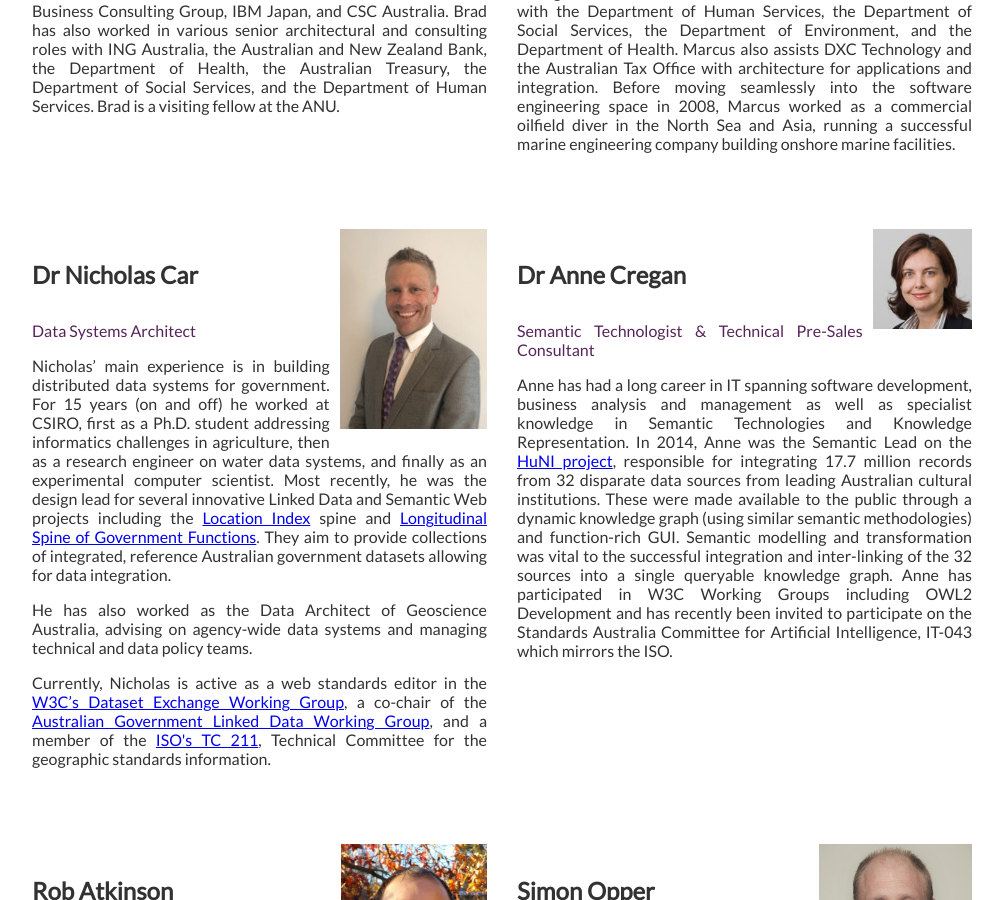
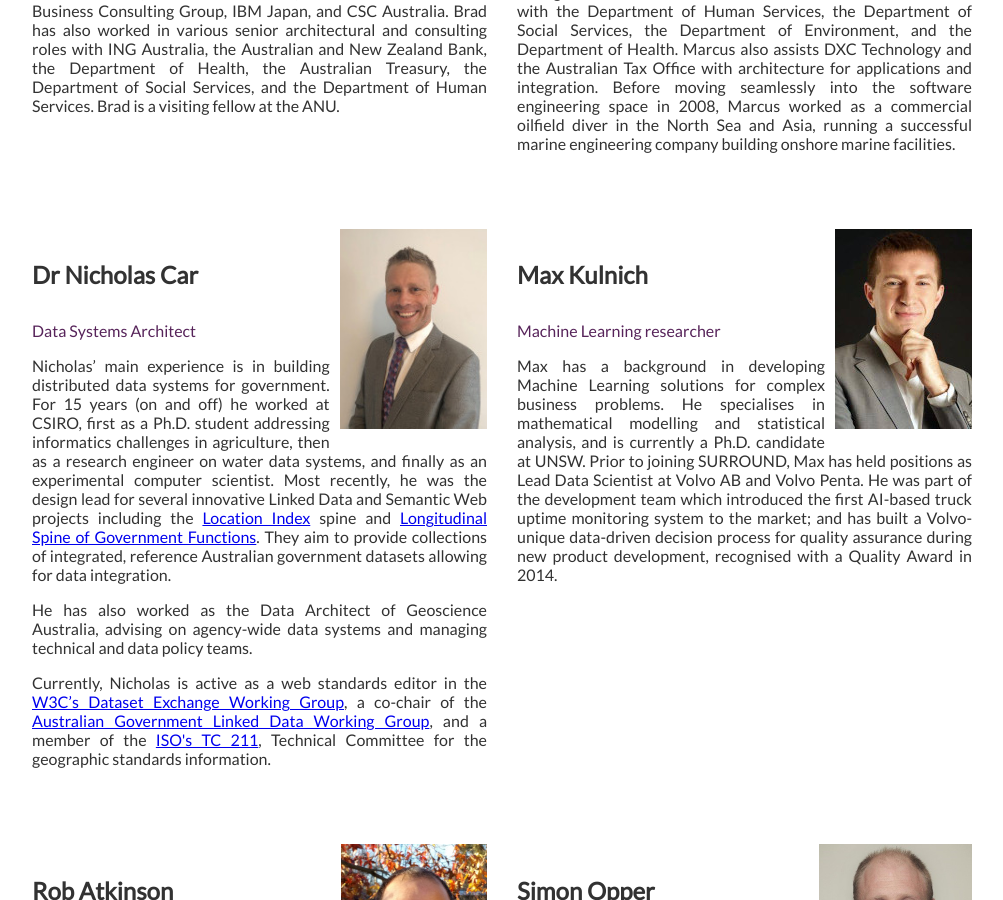
Before and after one commit to surroundaustralia/surroundaustralia.com, a Jekyll site: the page built from pages/about.html, in a window 1280 px wide and 900 px high, scrolled down 715 px. Shown: the whole window, without its empty margins (138-1141 px from the left). Built offline with Jekyll 4.4.1, drawn with Linux system fonts in a browser that asks for light colours; some of the changed text lies outside the part shown.

Commit message:
add Max & Simon T to about

```diff
--- a/pages/about.html
+++ b/pages/about.html
@@ -65,11 +65,11 @@
             <p>He has also worked as the Data Architect of Geoscience Australia, advising on agency-wide data systems and managing technical and data policy teams.</p>
             <p>Currently, Nicholas is active as a web standards editor in the <a href="https://www.w3.org/2017/dxwg/wiki/Main_Page">W3C’s Dataset Exchange Working Group</a>, a co-chair of the <a href="http://www.linked.data.gov.au">Australian Government Linked Data Working Group</a>, and a member of the <a href="https://www.isotc211.org">ISO's TC 211</a>, Technical Committee for the geographic standards information.</p>
         </div>
-        <div style="grid-column:2;" id="anne">
-            <img class="mobPerson" src="images/person-anne.jpg" style="float:right; height:100px;">
-            <h4>Dr Anne Cregan</h4>
-            <p class="jobtitle">Semantic Technologist &amp; Technical Pre-Sales Consultant</p>
-            <p>Anne has had a long career in IT spanning software development, business analysis and management as well as specialist knowledge in Semantic Technologies and Knowledge Representation.  In 2014, Anne was the Semantic Lead on the <a href="https://huni.net.au/#/about">HuNI project</a>, responsible for integrating 17.7 million records from 32 disparate data sources from leading Australian cultural institutions. These were made available to the public through a dynamic knowledge graph (using similar semantic methodologies) and function-rich GUI.  Semantic modelling and transformation was vital to the successful integration and inter-linking of the 32 sources into a single queryable knowledge graph.  Anne has participated in W3C Working Groups including OWL2 Development and has recently been invited to participate on the Standards Australia Committee for Artificial Intelligence, IT-043 which mirrors the ISO.</p>
+        <div style="grid-column:2;" id="max">
+            <img class="mobPerson" src="images/person-max.jpg" style="float:right;">
+            <h4>Max Kulnich</h4>
+            <p class="jobtitle">Machine Learning researcher</p>
+            <p>Max has a background in developing Machine Learning solutions for complex business problems. He specialises in mathematical modelling and statistical analysis, and is currently a Ph.D. candidate at UNSW. Prior to joining SURROUND, Max has held positions as Lead Data Scientist at Volvo AB and Volvo Penta.  He was part of the development team which introduced the first AI-based truck uptime monitoring system to the market; and has built a Volvo-unique data-driven decision process for quality assurance during new product development, recognised with a Quality Award in 2014.</p>
         </div>
     </div>
     <div>
@@ -108,6 +108,12 @@
             <p class="jobtitle">Semantic Developer</p>
             <p>Danial is a developer at Surround, transforming government data into machine-readable, semantic objects and improving SURROUND’s major technology platforms. He also undertakes front-end application and website development. Before joining Surround Australia, Danial led a small team of QUT students which worked with Energy Queensland to explore the feasibility and development of machine learning models to predict and prevent electrical shocks within Queensland’s power grid. The project led to substantial actionable information which is being utilised to improve public safety and strategical maintenance and deployment of assets and equipment.</p>
         </div>
+        <div style="grid-column:2;" id="simon-t">
+            <img class="mobPerson" src="images/person-simon-t.jpg" style="float:right;">
+            <h4>Simon Thompson</h4>
+            <p class="jobtitle">Analyst</p>
+            <p>Simon is an analyst. He has over 20 years in ICT roles including designer, architect, programmer, tester, and manager. Having completed a Masters in Business Information Systems at ANU, he enjoys giving back to the industry by teaching at the ANU and the UC in a variety of business and ICT subjects. With over 15 years in Federal Government technology and information roles, he has a long term interest in the way that governments manage the information of all Australians.</p>
+        </div>
     </div>
 </div>
 
```
Also changed, not shown: images/person-max.jpg (added), images/person-simon-t.jpg (added).
